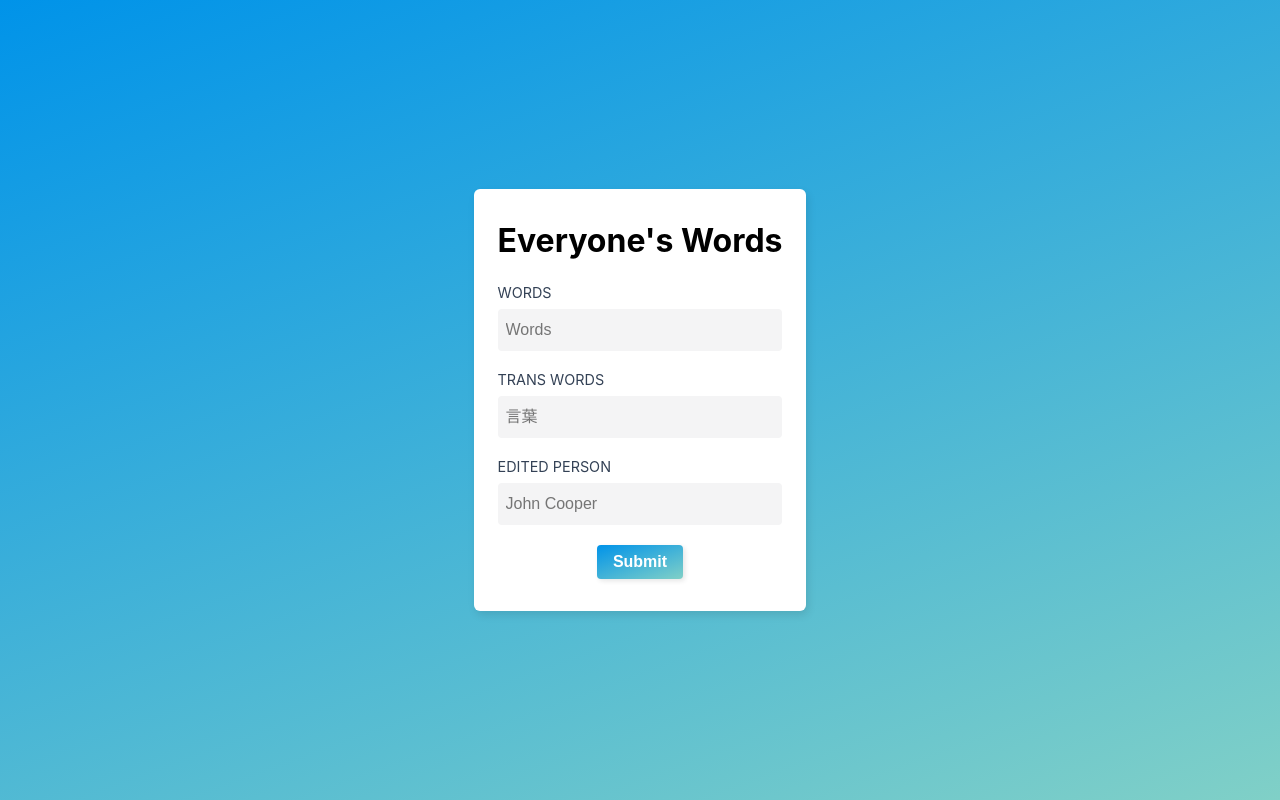
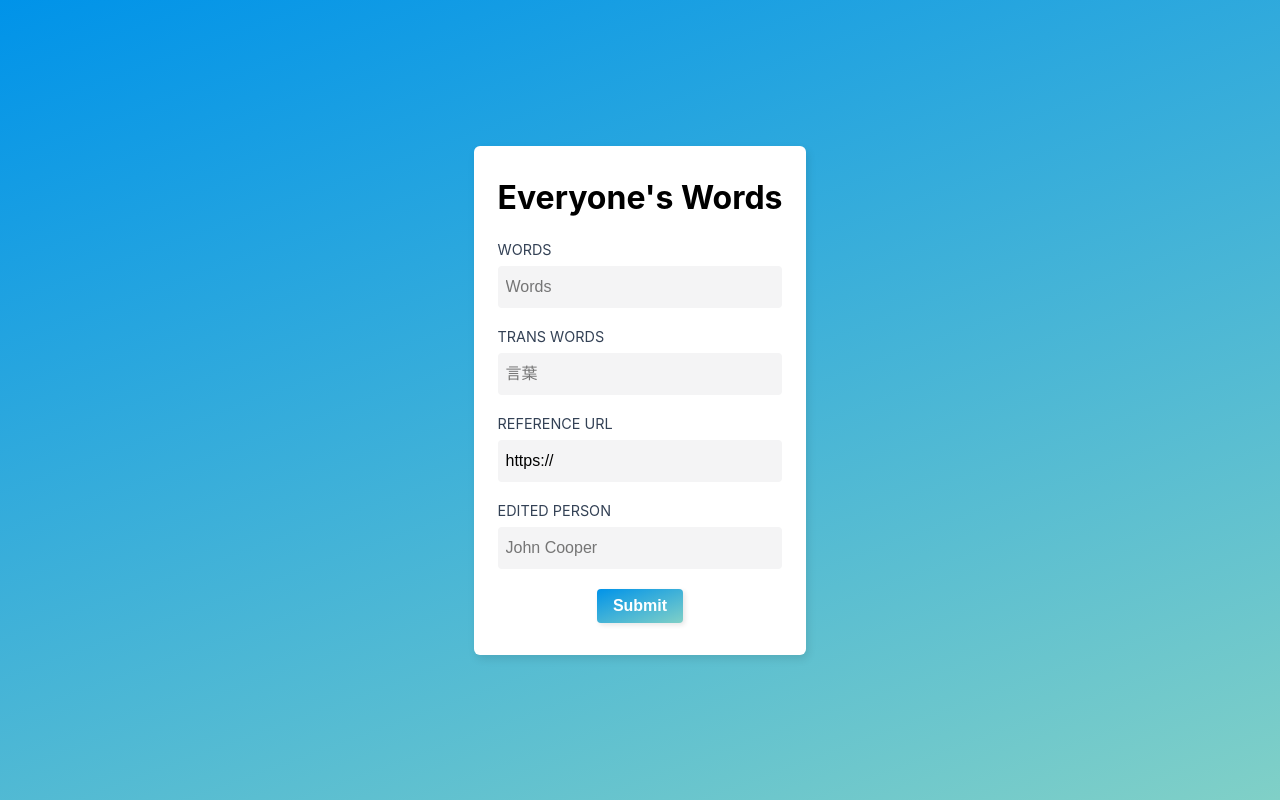
Before and after one commit to nuovotaka/Words-Sample, a Next.js app: page / in a window 1280 px wide. Built offline with nearby package versions, Linux system fonts and the light colour scheme.

Commit message:
add reference url

```diff
--- a/pages/api/submit-form.ts
+++ b/pages/api/submit-form.ts
@@ -17,6 +17,7 @@ const Addform = async function (req: NextApiRequest, res: NextApiResponse) {
     const words = req.body.words
     const transwords = req.body.transwords
     const editedperson = req.body.editedperson
+    const referenceurl = req.body.referenceurl
 
     await client.pages.create({
       parent: {
@@ -41,6 +42,9 @@ const Addform = async function (req: NextApiRequest, res: NextApiResponse) {
             },
           ],
         },
+        ReferenceUrl: {
+          url: referenceurl,
+        },
         EditedPerson: {
           rich_text: [
             {
--- a/pages/index.tsx
+++ b/pages/index.tsx
@@ -13,12 +13,14 @@ import styles from '../styles/Home.module.css'
 type FormValues = {
   words: string
   transwords: string
+  referenceurl: string
   editedperson: string
 }
 
 const schema = yup.object({
   words: yup.string().required('入力必須項目です。'),
   transwords: yup.string().required('入力必須項目です。'),
+  referenceurl: yup.string().url().required('入力必須項目です'),
   editedperson: yup.string().required('入力必須項目です。'),
 })
 
@@ -30,10 +32,14 @@ export default function Home() {
     reset,
   } = useForm<FormValues>({
     resolver: yupResolver(schema),
+    defaultValues: {
+      referenceurl: 'https://',
+    },
   })
 
   // Form submit addform
   const submitForm: SubmitHandler<FormValues> = async (data: any) => {
+    console.log(data)
     try {
       await axios.post(`/api/submit-form`, data).then((res) => {
         if (res.status === 201) {
@@ -81,6 +87,18 @@ export default function Home() {
           </div>
         </div>
         <div>
+          <label htmlFor='referenceurl'>Reference URL</label>
+          <input
+            type='url'
+            id='referenceurl'
+            placeholder='https://www.google.com/'
+            {...register('referenceurl', {
+              required: true,
+            })}
+          />
+          {errors.referenceurl && <p>{errors.referenceurl?.message}</p>}
+        </div>
+        <div>
           <label htmlFor='editedperson'>Edited Person</label>
           <input
             type='text'
```
